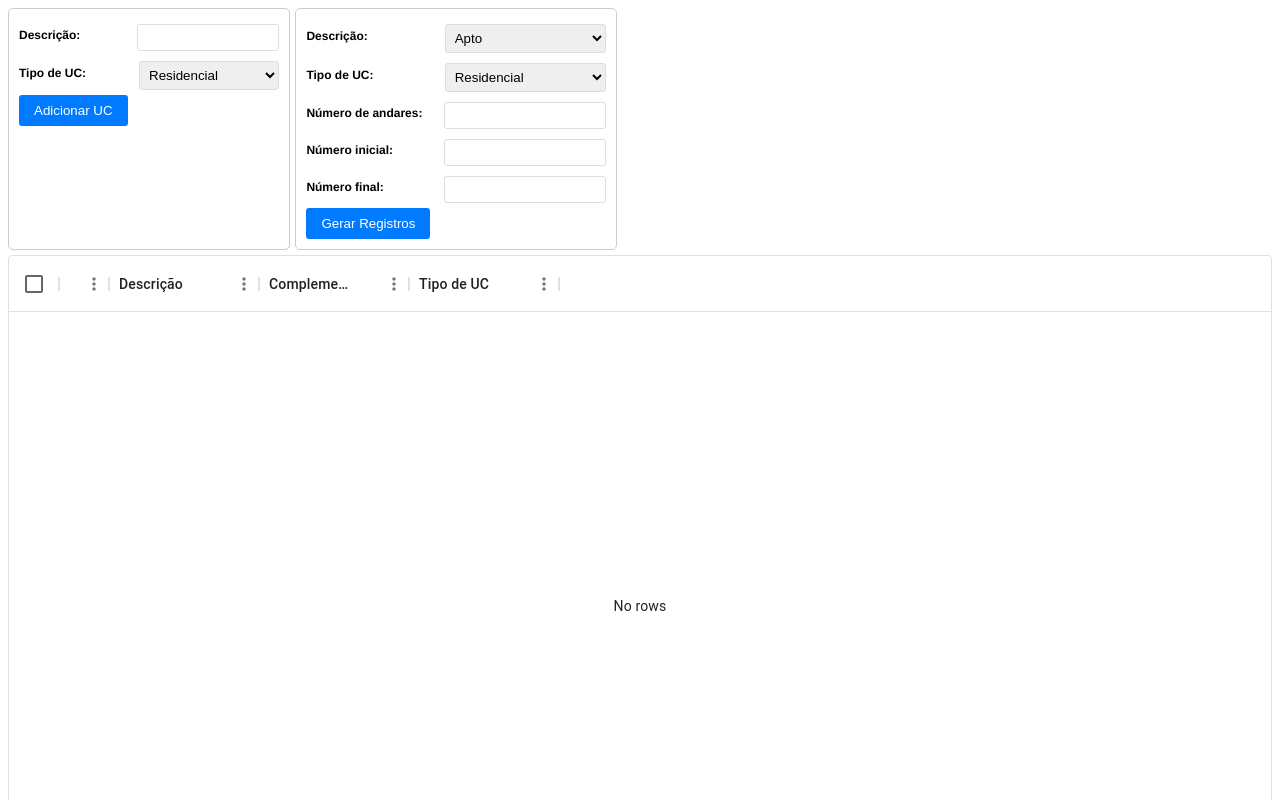
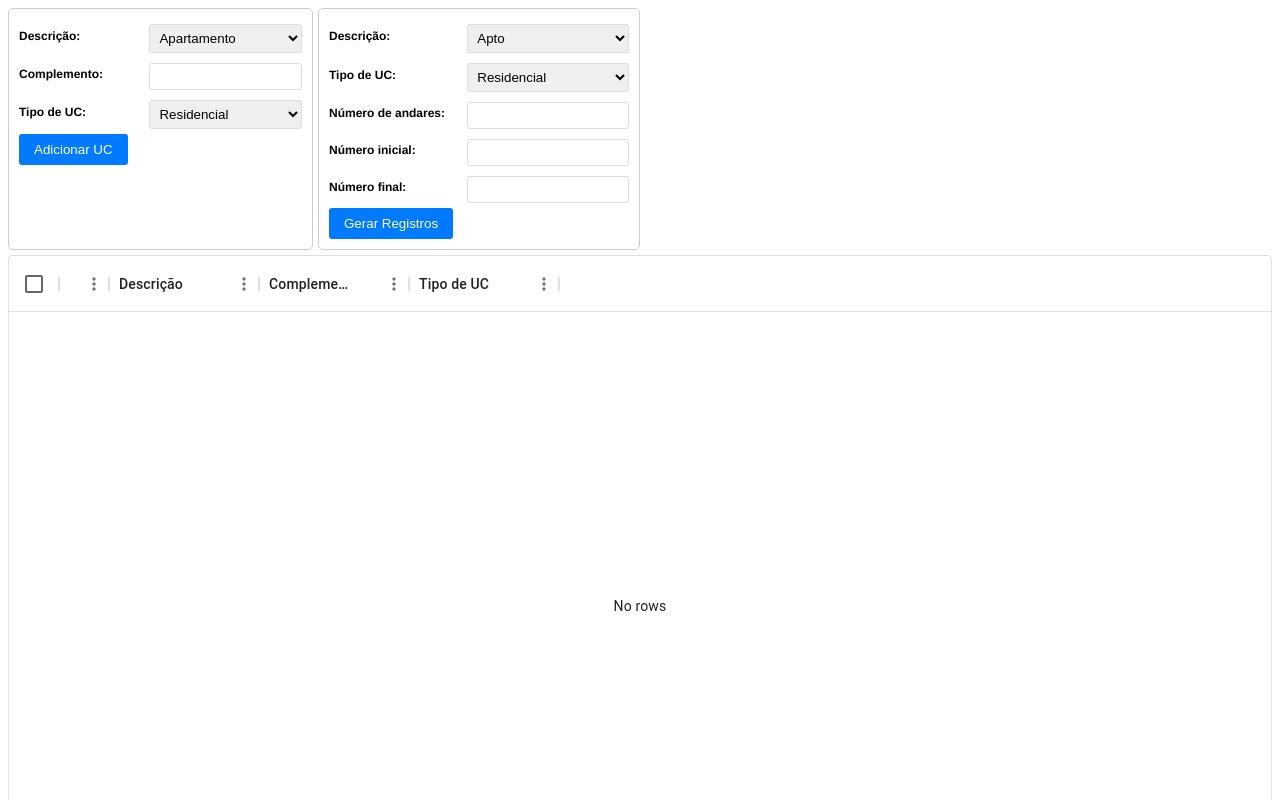
Before and after one commit to rafaelcorrea-dev/padraopotencia, a Next.js app: page / in a window 1280 px wide. Shown: the top 800 px of the page. Built offline with nearby package versions, Linux system fonts and the light colour scheme.

Commit message:
feat: implement new `Input` & `Select` components

```diff
--- a/pages/index.js
+++ b/pages/index.js
@@ -11,13 +11,14 @@ export default function DataTable() {
     setGridData(newData);
   };
 
-  const handleAdd = (tipoUC, descricaoUC) => {
+  const handleAdd = (descricaoUC, complementoUC, tipoUC) => {
     const id = gridData.length + 1;
 
     const novoRegistro = {
       id: id,
+      descricao: descricaoUC,
+      complemento: complementoUC,
       tipo: tipoUC,
-      descricao: descricaoUC,
     };
 
     setGridData((prevData) => [...prevData, novoRegistro]);
--- a/src/components/SingleFormComponent.js
+++ b/src/components/SingleFormComponent.js
@@ -1,15 +1,17 @@
-// SingleFormComponent.jsx
-import React, { useState } from "react";
+import { useState } from "react";
 import styles from "styles/components/FormComponent.module.scss";
+import { descricoesUC, tiposUC } from "src/components/constants";
+import SelectComponent from "src/components/SelectComponent";
+import InputComponent from "src/components/InputComponent";
 
 function SingleFormComponent({ onAdd }) {
-  const [tipoUC, setTipoUC] = useState("");
-  const [descricaoUC, setDescricaoUC] = useState("");
-  const [carga, setCargaUC] = useState("");
+  const [descricaoUC, setDescricaoUC] = useState(descricoesUC[0]);
+  const [complementoUC, setComplementoUC] = useState("");
+  const [tipoUC, setTipoUC] = useState(tiposUC[0]);
 
   const handleSubmit = (e) => {
     e.preventDefault();
-    onAdd(tipoUC, descricaoUC);
+    onAdd(descricaoUC, complementoUC, tipoUC);
   };
 
   return (
@@ -17,21 +19,30 @@ function SingleFormComponent({ onAdd }) {
       <div>
         <label>
           Descrição:
-          <input
+          <SelectComponent
             value={descricaoUC}
             onChange={(e) => setDescricaoUC(e.target.value)}
+            options={descricoesUC}
+          />
+        </label>
+      </div>
+      <div>
+        <label>
+          Complemento:
+          <InputComponent
+            value={complementoUC}
+            onChange={(e) => setComplementoUC(e.target.value)}
           />
         </label>
       </div>
       <div>
         <label>
           Tipo de UC:
-          <select value={tipoUC} onChange={(e) => setTipoUC(e.target.value)}>
-            <option value="Residencial">Residencial</option>
-            <option value="Comercial">Comercial</option>
-            <option value="Industrial">Industrial</option>
-            <option value="Rural">Rural</option>
-          </select>
+          <SelectComponent
+            value={tipoUC}
+            onChange={(e) => setTipoUC(e.target.value)}
+            options={tiposUC}
+          />
         </label>
       </div>
       <button type="submit">Adicionar UC</button>
```
